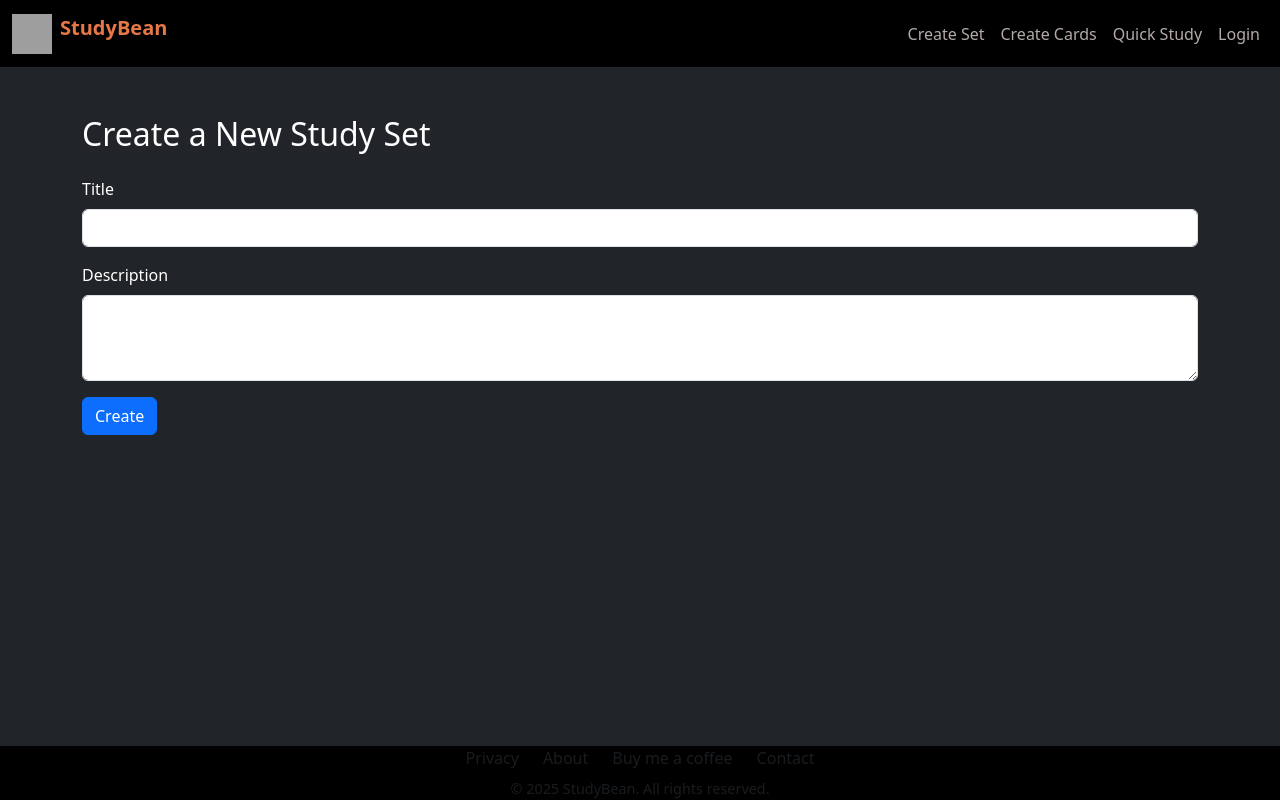
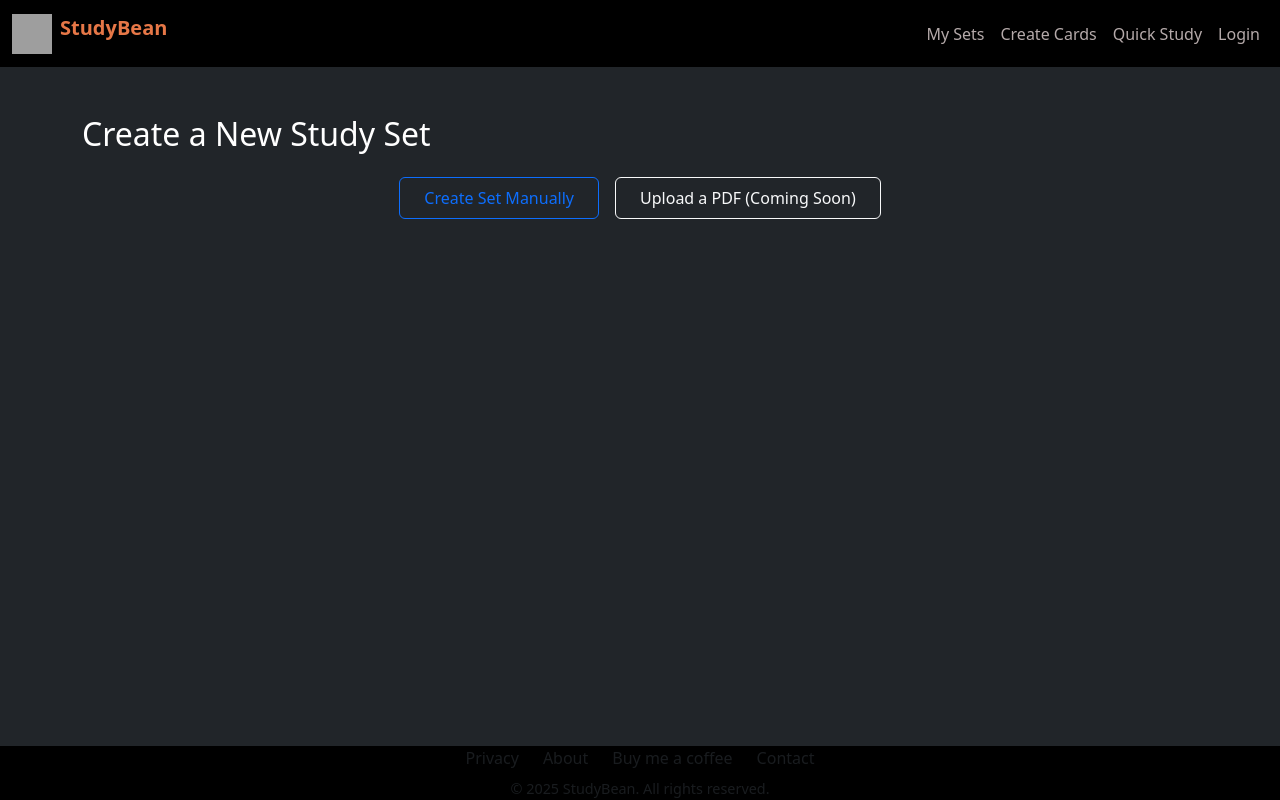
Before and after one commit to sammy12bammy/Study-App-MVP, a Next.js app in the folder Client/: page /create in a window 1280 px wide. Built offline with nearby package versions, Linux system fonts and the light colour scheme; no server answers; grey boxes are pictures that could not be loaded.

Commit message:
Placeholder for file parse

```diff
--- a/Client/src/app/create/page.tsx
+++ b/Client/src/app/create/page.tsx
@@ -8,6 +8,7 @@ import Footer from '@/components/Footer';
 
 export default function CreateSetPage() {
   const router = useRouter();
+  const [mode, setMode] = useState<'manual' | 'pdf' | null>(null);
   const [title, setTitle] = useState('');
   const [description, setDescription] = useState('');
   const [error, setError] = useState('');
@@ -44,7 +45,27 @@ export default function CreateSetPage() {
 
       <main className="flex-grow-1 container py-5">
         <h2 className="mb-4">Create a New Study Set</h2>
-        <form onSubmit={handleSubmit}>
+
+        {mode === null && (
+          <div className="d-flex gap-3 flex-wrap justify-content-center">
+            <button
+              className="btn btn-outline-primary px-4 py-2"
+              onClick={() => setMode('manual')}
+            >
+              Create Set Manually
+            </button>
+
+            <button
+              className="btn btn-outline-light px-4 py-2"
+              onClick={() => setMode('pdf')}
+            >
+              Upload a PDF (Coming Soon)
+            </button>
+          </div>
+        )}
+
+        {mode === 'manual' && (
+          <form onSubmit={handleSubmit} className="mt-4">
             <div className="mb-3">
               <label className="form-label">Title</label>
               <input
@@ -65,8 +86,29 @@ export default function CreateSetPage() {
               />
             </div>
             {error && <p className="text-danger">{error}</p>}
-          <button type="submit" className="btn btn-primary">Create</button>
+            <div className="d-flex justify-content-between">
+              <button type="submit" className="btn btn-primary">
+                Create
+              </button>
+              <button
+                type="button"
+                className="btn btn-secondary"
+                onClick={() => setMode(null)}
+              >
+                Back
+              </button>
+            </div>
           </form>
+        )}
+
+        {mode === 'pdf' && (
+          <div className="mt-4 text-center">
+            <p>📄 PDF upload functionality coming soon!</p>
+            <button className="btn btn-secondary" onClick={() => setMode(null)}>
+              Back
+            </button>
+          </div>
+        )}
       </main>
 
       <Footer />
--- a/Client/src/components/Navbar.tsx
+++ b/Client/src/components/Navbar.tsx
@@ -40,7 +40,7 @@ export default function Navbar() {
         <div className="collapse navbar-collapse justify-content-end" id="navbarNav">
           <ul className="navbar-nav">
           <li className="nav-item">
-              <Link className="nav-link" href="/sets">Create Set</Link>
+              <Link className="nav-link" href="/sets">My Sets</Link>
             </li>
             <li className="nav-item">
               <Link className="nav-link" href="/create-cards">Create Cards</Link>
```
Lines whose indentation alone changed are shown as unchanged.
